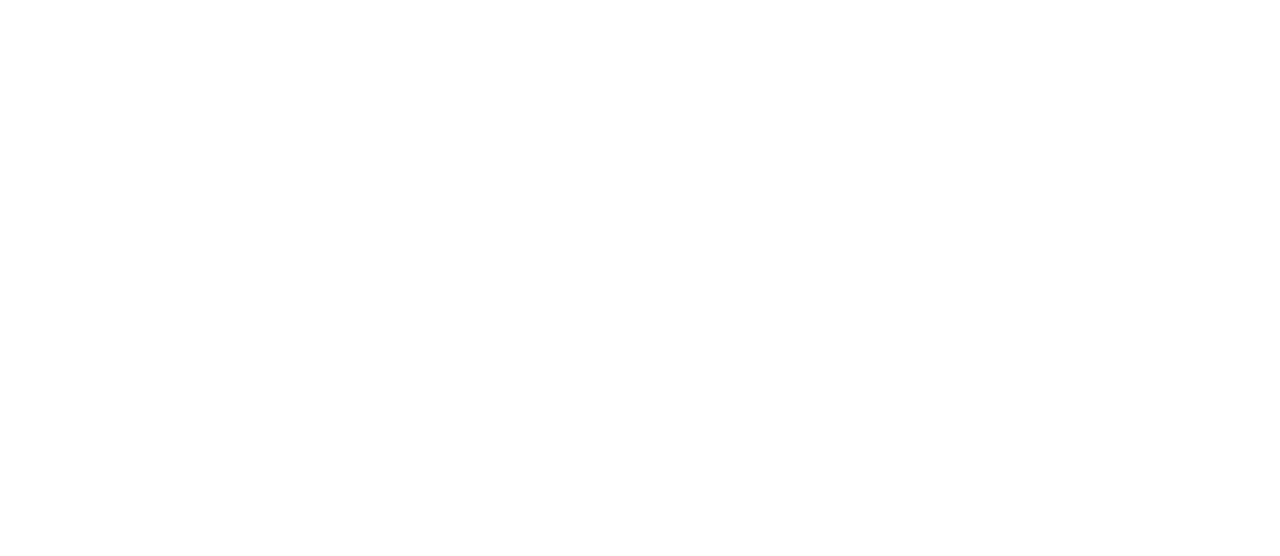
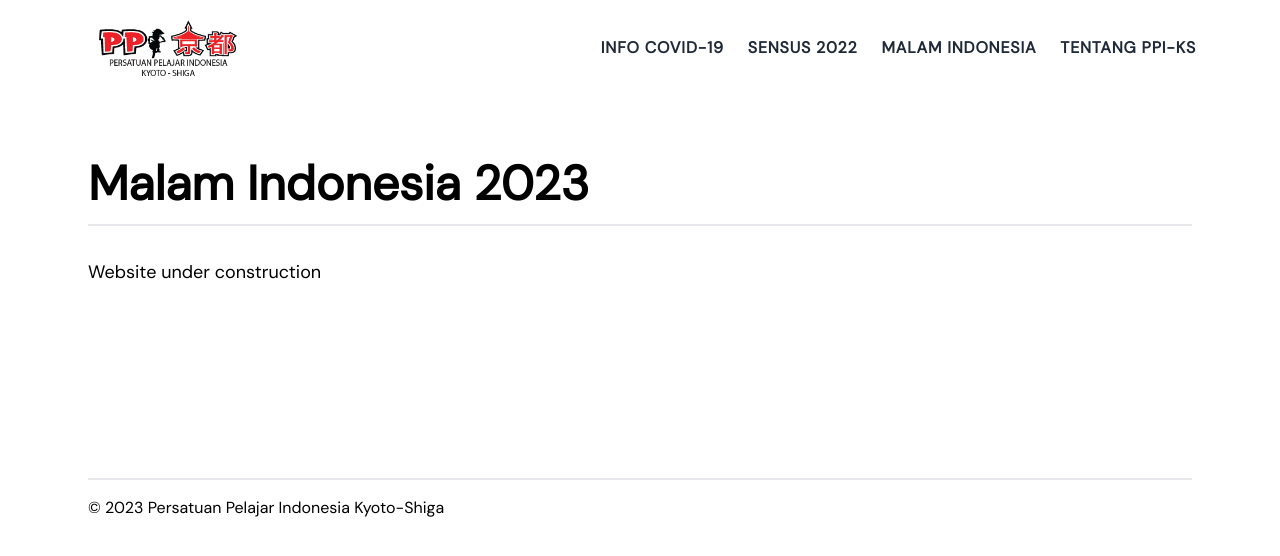
Before and after one commit to ppikyoto/ppi-ks, a Gatsby site: page /malamindonesia2023 in a window 1280 px wide. Before the commit this address had no page. Built offline with nearby package versions, Linux system fonts and the light colour scheme; Gatsby itself is replaced by a stand-in of ours.

Commit message:
added malam indonesia page

```diff
--- a/src/components/Header.js
+++ b/src/components/Header.js
@@ -8,6 +8,7 @@
 const navigation = [
   { name: 'Info COVID-19', to: '/info-covid19', current: false },
   { name: 'Sensus 2022', to: 'https://forms.gle/rYQL3wUBYg4LQPxx5', current: false },
+  { name: 'Malam Indonesia', to: '/malamindonesia2023', current: false },
   { name: 'Tentang PPI-KS', to: '/about', current: false },
 ]
 
--- /dev/null
+++ b/src/pages/malamindonesia2023.js
@@ -0,0 +1,23 @@
+import * as React from "react"
+
+import Layout from "../components/layout"
+import Seo from "../components/seo"
+
+const MalamIndonesia2023 = ({ location }) => {
+
+  return (
+    <Layout location={location}>
+      <Seo title="Malam Indonesia 2023" />
+      <main className='max-w-6xl mx-auto md:px-6 px-4 py-8'>
+          <h1 className=" max-w-6xl md:text-5xl text-3xl text-black font-bold mb-8 mx-auto pb-4 pt-8 border-b-2">Malam Indonesia 2023</h1>
+          <div className="max-w-6xl mx-auto space-y-4">
+            <p className="md:text-lg text-md">
+              Website under construction
+            </p>
+          </div>
+        </main>
+    </Layout>
+  )
+}
+
+export default MalamIndonesia2023
```
Also changed, not shown: package.json (+29 -29 lines), 1 other file.
